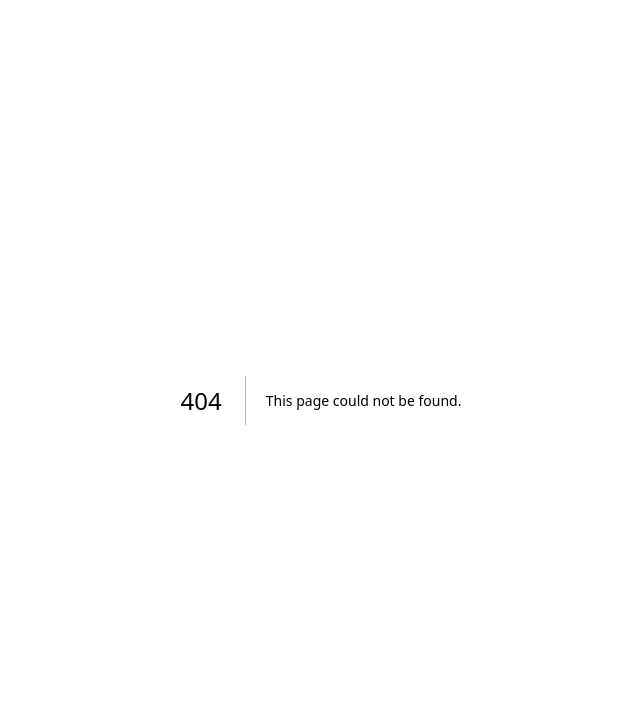
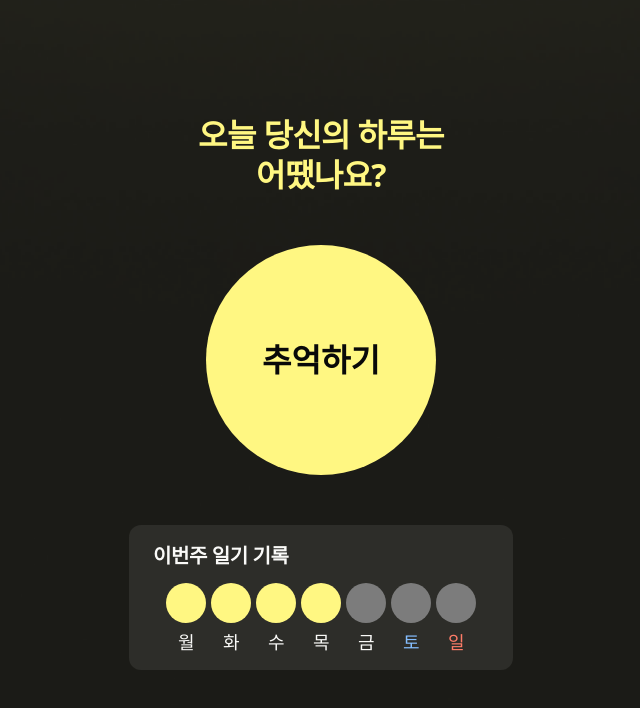
Before and after one commit to 9ITHON/6-Thinkeep-FE, a Next.js app: page /home in a window 1280 px wide. Before the commit this address had no page. Shown: the top 708 px of the page, without its empty margins (319-959 px from the left). Built offline with nearby package versions, Linux system fonts and the light colour scheme.

Commit message:
feat: 홈화면 제작

```diff
--- /dev/null
+++ b/src/pages/home.tsx
@@ -0,0 +1,69 @@
+import React from "react";
+import Image from "next/image";
+
+const days = ["월", "화", "수", "목", "금", "토", "일"];
+const emotions = [
+  "filled",
+  "filled",
+  "filled",
+  "filled",
+  "empty",
+  "empty",
+  "empty",
+];
+
+const HomePage = () => {
+  return (
+    <div className="relative h-screen w-full overflow-hidden font-[var(--font-family)] text-white">
+      <Image
+        src="/images/home_background_img.png"
+        alt="배경"
+        fill
+        className="object-cover z-0"
+        priority
+      />
+
+      <div className="relative z-10 flex flex-col justify-between h-full px-6 pb-[130px] text-center">
+        <div className="pt-[115px]">
+          <p className="text-[32px] leading-[40px]  font-semibold text-primary tracking-[-0.02em]">
+            오늘 당신의 하루는
+            <br />
+            어땠나요?
+          </p>
+        </div>
+
+        <div className="flex justify-center">
+          <button className="w-[230px] h-[230px] bg-primary text-black rounded-full text-[32px] font-semibold shadow-yellow leading-[26px]">
+            추억하기
+          </button>
+        </div>
+
+        <div className="mx-auto w-full max-w-sm rounded-[12px] py-4 px-6 bg-gray1">
+          <p className="text-[20px] font-semibold mb-3 text-white tracking-[-0.02em] text-left">
+            이번주 일기 기록
+          </p>
+          <div className="flex items-center justify-center gap-[5px]">
+            {emotions.map((status, i) => (
+              <div key={i} className="flex flex-col items-center gap-[8px]">
+                <div
+                  className={`w-[40px] h-[40px] rounded-full ${
+                    status === "filled" ? "bg-primary" : "bg-gray2"
+                  }`}
+                />
+                <span
+                  className={`text-[18px] leading-[23px] font-medium tracking-[-0.02em] ${
+                    i === 5 ? "text-blue" : i === 6 ? "text-red" : "text-white"
+                  }`}
+                >
+                  {days[i]}
+                </span>
+              </div>
+            ))}
+          </div>
+        </div>
+      </div>
+    </div>
+  );
+};
+
+export default HomePage;
```
Also changed, not shown: public/images/home_background_img.png (added).
